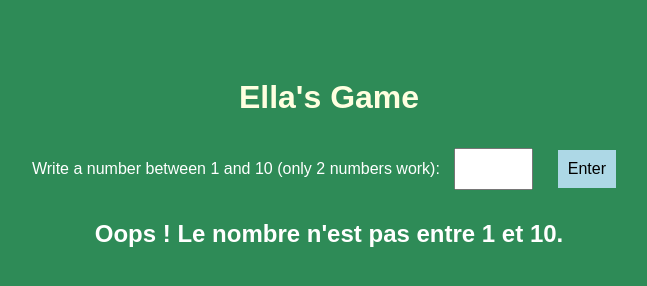
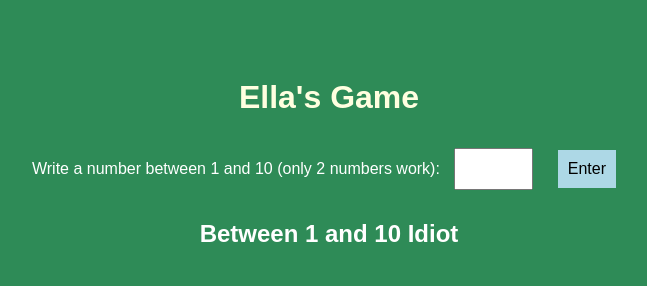
Before and after one commit to allilou3/Ella-s-Game, a plain HTML site: page index.html in a window 1280 px wide. Both pictures are taken after a click on the button "Enter". Shown: the whole page, without its empty margins (311-958 px from the left). Drawn offline with Linux system fonts and the light colour scheme.

Commit message:
Update index.html

```diff
--- a/index.html
+++ b/index.html
@@ -94,7 +94,7 @@
                 // Afficher la question Oui/Non uniquement pour le nombre 10
                 yesNoButtons.style.display = "block";
             } else {
-                message.textContent = "Oops ! Le nombre n'est pas entre 1 et 10.";
+                message.textContent = "Between 1 and 10 Idiot";
             }
         }
 
```
